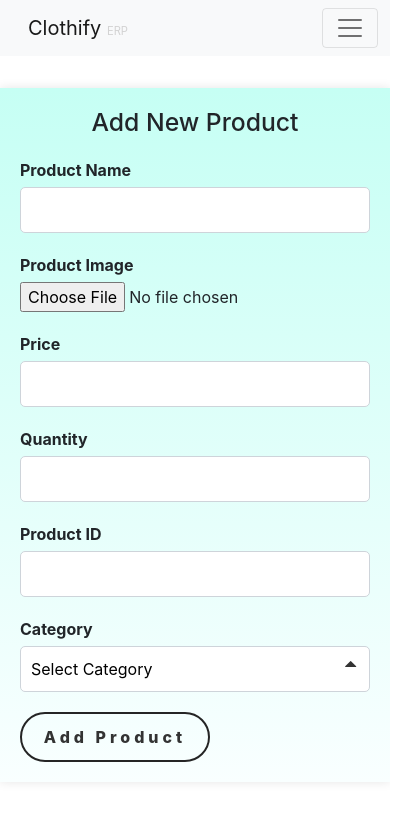
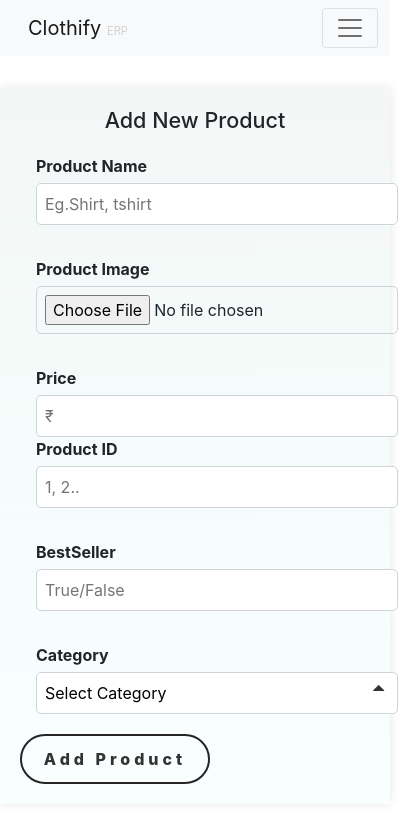
Before and after one commit to ishankmoraiya/clothify, a React (Create React App) app: page /AddProducts in a window 390 px wide. Shown: the top 822 px of the page, 414 px wide, since content can reach past the window. Built offline with nearby package versions, Linux system fonts and the light colour scheme.

Commit message:
add products

```diff
--- a/src/components/product/AddProduct.css
+++ b/src/components/product/AddProduct.css
@@ -1,35 +1,51 @@
-
 .product-form-container {
-    max-width: 400px;
   margin: 0 auto;
   padding: 20px;
   margin-top: 2rem;
   background-color: #f8f9fa;
-
   box-shadow: 0 0 10px rgba(0, 0, 0, 0.1);
-
 }
 
-  h2 {
+h4 {
   text-align: center;
   margin-bottom: 20px;
 }
 
-  .form-group {
+.contain1 {
+  display: flex;
+  flex-direction: row;
   margin-bottom: 20px;
 }
 
+.div1,
+.div2 {
+  flex: 1; /* Equal width for both divs */
+  padding: 0 1rem; /* Add padding to the sides */
+  display: flex;
+  flex-direction: column;
+  gap: 2rem;
+}
+
+.form-group {
+  display: flex;
+  flex-direction: column; /* Change to column layout */
+}
+
+.form-group2 {
+  /* No need to adjust, already a flex column */
+}
+
 label {
-    display: block;
   margin-bottom: 5px;
   font-weight: bold;
 }
 
 input[type="text"],
 input[type="number"],
+input[type="category"],
+input[type="file"],
 select {
-    width: 100%;
-    padding: 10px;
+  padding: 8px;
   border: 1px solid #ced4da;
   border-radius: 5px;
   font-size: 16px;
@@ -43,6 +59,7 @@
   padding-right: 35px;
   background-color: #fff;
 }
+
 .addbtn {
   width: 190px;
   height: 50px;
@@ -80,12 +97,12 @@
   z-index: -1;
 }
 
-  /* .addbtn:hover {
-    box-shadow: 1px 1px 200px #252525;
-    color: #fff;
-    border: none;
-  }  */
 .type1:hover::after {
   visibility: visible;
   transform: scale(100) translateX(2px);
 }
+@media screen and (max-width:578px) {
+   .contain1{
+    display: grid;
+   }
+}
--- a/src/components/product/AddProduct.jsx
+++ b/src/components/product/AddProduct.jsx
@@ -1,14 +1,16 @@
 import React, { useState } from "react";
 import "./AddProduct.css";
+import all_products from "../../assets/all_product";
 
 const AddProduct = () => {
   const [formData, setFormData] = useState({
+    id: "",
     name: "",
+    category: "",
     image: "",
     new_price: "",
-    quantity: "",
-    id: "",
-    category: "",
+    old_price: "",
+    bestseller: "",
   });
 
   const [error, setError] = useState("");
@@ -18,38 +20,62 @@ const AddProduct = () => {
     setFormData({ ...formData, [name]: value });
   };
 
+  const handleImageChange = (e) => {
+    const file = e.target.files[0];
+    const reader = new FileReader();
+
+    reader.onloadend = () => {
+      setFormData({ ...formData, image: reader.result });
+    };
+
+    if (file) {
+      reader.readAsDataURL(file);
+    }
+  };
+
   const handleSubmit = (e) => {
     e.preventDefault();
 
-    if (!formData.name || !formData.image || !formData.new_price || !formData.quantity || !formData.id || !formData.category) {
-      setError("Please fill in all fields");
-      return;
-    }
+    const newProduct = {
+      id: formData.id,
+      name: formData.name,
+      category: formData.category,
+      image: formData.image,
+      new_price: formData.new_price,
+      old_price: formData.old_price,
+      bestseller: formData.bestseller,
+    };
 
+    all_products.push(newProduct);
 
-    console.log(formData);
-    alert("Data added successfully!");
-
-    // Reset form data
     setFormData({
+      id: "",
       name: "",
+      category: "",
       image: "",
       new_price: "",
-      quantity: "",
-      id: "",
-      category: "",
+      old_price: "",
+      bestseller: "",
     });
 
-
     setError("");
+    alert("Data added successfully!");
   };
 
   return (
     <div className="addproduct">
-      <div className="product-form-container" style={{background:" linear-gradient(rgb(34 255 213 / 26%), rgb(249, 255, 255))"}}>
-        <h2>Add New Product</h2>
+      <div
+        className="product-form-container"
+        style={{
+          background:
+            "linear-gradient(rgb(207 225 222 / 26%), rgb(249, 255, 255))",
+        }}
+      >
+        <h4>Add New Product</h4>
         {error && <div className="error">{error}</div>}
         <form onSubmit={handleSubmit}>
+          <div className="contain1">
+            <div className="div1">
               <div className="form-group">
                 <label htmlFor="name">Product Name</label>
                 <input
@@ -59,6 +85,7 @@ const AddProduct = () => {
                   value={formData.name}
                   onChange={handleChange}
                   required
+                  placeholder="Eg.Shirt, tshirt"
                 />
               </div>
               <div className="form-group">
@@ -67,12 +94,13 @@ const AddProduct = () => {
                   type="file"
                   id="image"
                   name="image"
-              onChange={handleChange}
+                  onChange={handleImageChange}
                   required
+
                 />
               </div>
               <div className="form-group">
-            <label htmlFor="price">Price</label>
+                <label htmlFor="new_price">Price</label>
                 <input
                   type="number"
                   id="new_price"
@@ -80,20 +108,12 @@ const AddProduct = () => {
                   value={formData.new_price}
                   onChange={handleChange}
                   required
+                  placeholder="₹"
                 />
               </div>
-          <div className="form-group">
-            <label htmlFor="quantity">Quantity</label>
-            <input
-              type="number"
-              id="quantity"
-              name="quantity"
-              value={formData.quantity}
-              onChange={handleChange}
-              required
-            />
             </div>
-          <div className="form-group">
+            <div className="div2">
+              <div className="form-group2 form-group">
                 <label htmlFor="id">Product ID</label>
                 <input
                   type="text"
@@ -102,6 +122,19 @@ const AddProduct = () => {
                   value={formData.id}
                   onChange={handleChange}
                   required
+                  placeholder="1, 2.."
+                />
+              </div>
+              <div className="form-group2 form-group">
+                <label htmlFor="id">BestSeller</label>
+                <input
+                  type="text"
+                  id="bestseller"
+                  name="bestseller"
+                  value={formData.bestseller}
+                  onChange={handleChange}
+                  required
+                  placeholder="True/False"
                 />
               </div>
               <div className="form-group">
@@ -119,10 +152,10 @@ const AddProduct = () => {
                   <option value="kid">Kid</option>
                 </select>
               </div>
+            </div>
+          </div>
           <button className="addbtn type1" type="submit">
-            <span className="addbtn-text">
-              Add Product
-              </span>
+            <span className="addbtn-text">Add Product</span>
           </button>
         </form>
       </div>
--- /dev/null
+++ b/src/components/product/tempdata.js
@@ -0,0 +1,5 @@
+// data.js
+
+const data = [];
+
+export default data;
```
Lines whose indentation alone changed are shown as unchanged.
